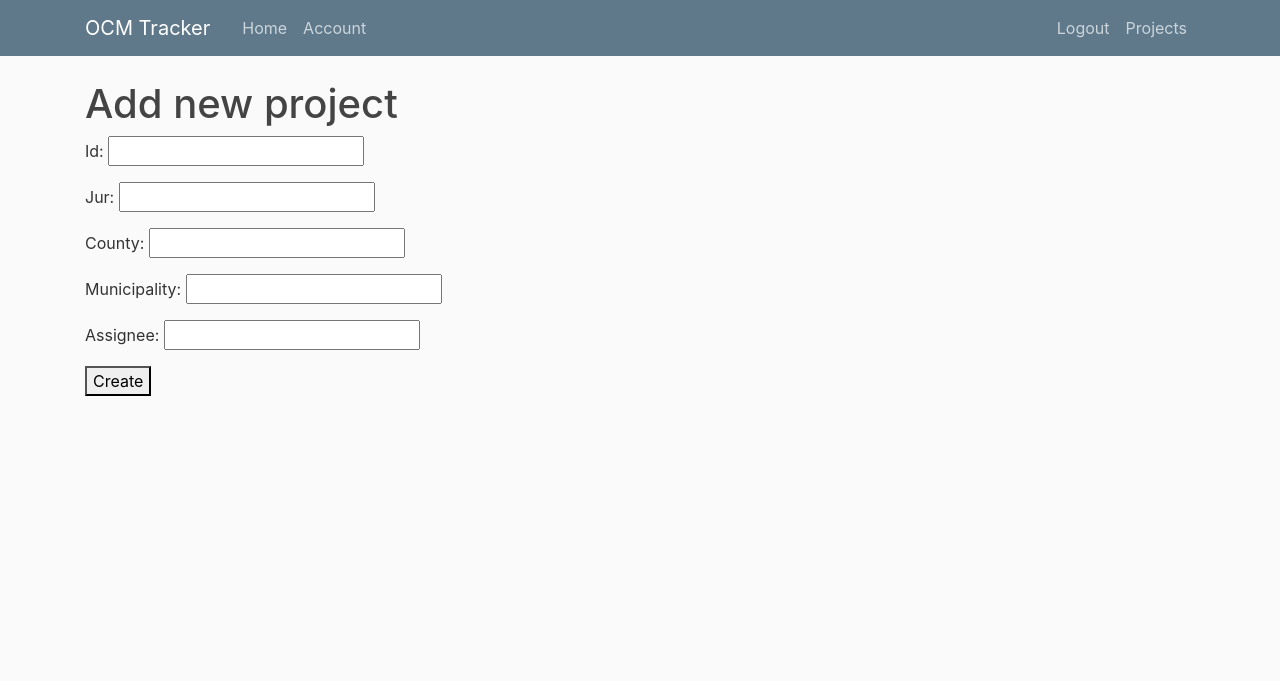
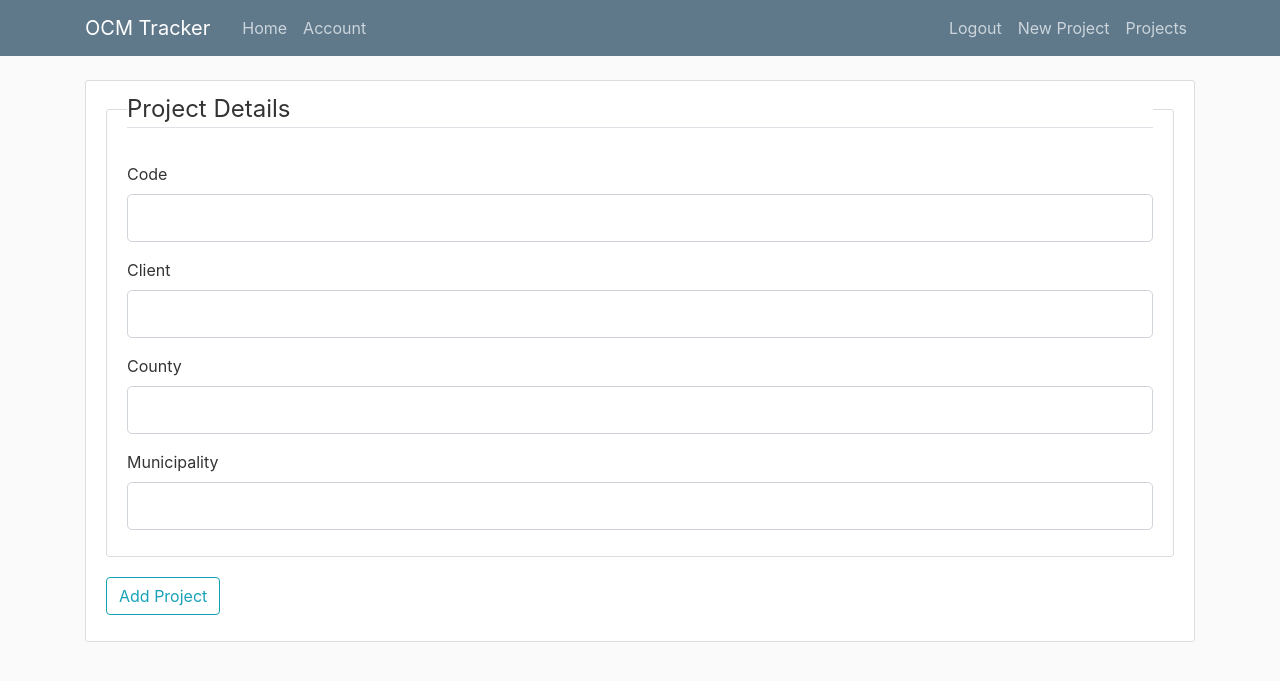
Before and after one commit to ibaf001/conexus, a Flask app: page /add_project in a window 1280 px wide. Shown: the top 681 px of the page. Run offline with Flask 2, Linux system fonts and the light colour scheme; a user stored in the database is signed in; some libraries are stand-ins or nearby versions.

Commit message:
Add new project form

```diff
--- a/tracker/forms.py
+++ b/tracker/forms.py
@@ -27,3 +27,12 @@ class LoginForm(FlaskForm):
     password = PasswordField('Password', validators=[DataRequired()])
     remember = BooleanField('Remember me')
     submit = SubmitField('Login')
+
+
+class ProjectForm(FlaskForm):
+    code = StringField('Code', validators=[DataRequired()])
+    client = StringField('Client', validators=[DataRequired()])
+    county = StringField('County', validators=[DataRequired()])
+    municipality = StringField('Municipality', validators=[DataRequired()])
+
+    submit = SubmitField('Add Project')
--- a/tracker/routes.py
+++ b/tracker/routes.py
@@ -2,8 +2,8 @@ from flask import render_template, url_for, flash, redirect, request, abort
 
 from tracker import app,  db, bcrypt
 from tracker import mysql
-from tracker.forms import RegistrationForm, LoginForm
-from tracker.models import Employee, User
+from tracker.forms import RegistrationForm, LoginForm, ProjectForm
+from tracker.models import Employee, User, Project
 from flask_login import login_user, current_user, logout_user, login_required
 
 
@@ -33,22 +33,11 @@ def projects():
 @app.route('/add_project', methods=["GET", "POST"])
 @login_required
 def add_project():
-    try:
-        if request.method == "POST":
-            id = request.form['id']
-            jur = request.form['jur']
-            county = request.form['county']
-            municipality = request.form['municipality']
-            assignee = request.form['assignee']
-            cur = mysql.connection.cursor()
-            cur.execute('''INSERT INTO Project (id, Jur, County, Municipality, Assignee) VALUES
-            ({}, '{}',  '{}' ,'{}', '{}');'''.format(id, jur, county, municipality, assignee))
-            mysql.connection.commit()
-            return redirect(url_for('projects'))
-        else:
-            return render_template('add_project.html')
-    except:
-        abort(404)
+    form = ProjectForm()
+    if form.validate_on_submit():
+        flash('You project has been created', 'success')
+        return redirect(url_for('home'))
+    return render_template('add_project.html', title ='New Project', form=form)
 
 
 @app.route('/del_project/<int:index>')
--- a/tracker/templates/add_project.html
+++ b/tracker/templates/add_project.html
@@ -1,28 +1,32 @@
 {% extends "base.html" %}
-{% block title %} Add Project {% endblock %}
 {% block content %}
-<h1>Add new project</h1>
-<form method="post">
-    <p>
-        Id:
-        <input type="tex" name="id">
-    </p>
-    <p>
-        Jur:
-        <input type="text" name="jur">
-    </p>
-    <p>
-        County:
-        <input type="text" name="county">
-    </p>
-    <p>
-        Municipality:
-        <input type="text" name="municipality">
-    </p>
-        <p>
-        Assignee:
-        <input type="text" name="assignee">
-    </p>
-    <button type="submit">Create</button>
-</form>
-{% endblock %}
+    <div class="content-section">
+        <form method="POST" action="">
+            {{ form.hidden_tag() }}
+            <fieldset class="content-section">
+                <legend class="border-bottom mb-4">Project Details</legend>
+                <div class="form-group">
+                    {{ form.code.label(class="form-control-label") }}
+                    {{ form.code(class="form-control  form-control-lg") }}
+                </div>
+                <div class="form-group">
+                    {{ form.client.label(class="form-control-label") }}
+                    {{ form.client(class="form-control  form-control-lg") }}
+                </div>
+                <div class="form-group">
+                    {{ form.county.label(class="form-control-label") }}
+                    {{ form.county(class="form-control  form-control-lg") }}
+                </div>
+                <div class="form-group">
+                    {{ form.municipality.label(class="form-control-label") }}
+                    {{ form.municipality(class="form-control  form-control-lg") }}
+                </div>
+            </fieldset>
+            <div class="form-group">
+                    {{ form.submit(class="btn btn-outline-info") }}
+            </div>
+        </form>
+    </div>
+
+
+{% endblock content %}
--- a/tracker/templates/base.html
+++ b/tracker/templates/base.html
@@ -31,6 +31,7 @@
                 <div class="navbar-nav">
                     {% if current_user.is_authenticated %}
                         <a class="nav-item nav-link" href="{{ url_for('logout') }}">Logout</a>
+                        <a class="nav-item nav-link" href="{{ url_for('add_project') }}">New Project</a>
                         <a class="nav-item nav-link" href="{{ url_for('projects') }}">Projects</a>
                     {% else %}
                         <a class="nav-item nav-link" href="{{ url_for('login') }}">Login</a>
--- a/tracker/templates/projects.html
+++ b/tracker/templates/projects.html
@@ -1,8 +1,10 @@
 {% extends "base.html" %}
 {% block title %} All Projects {% endblock %}
 {% block content %}
+
 <a href="{{ url_for('add_project') }}"> <button class="btn btn-info">Add Project</button></a>
-<table class="table" style="width:100%">
+<br><br>
+<table class="table table-dark" >
     <tr>
         <th>ID</th>
         <th>Jur</th>
```
Also changed, not shown: tracker/models.py (+19 -6 lines), tracker/site.db.
